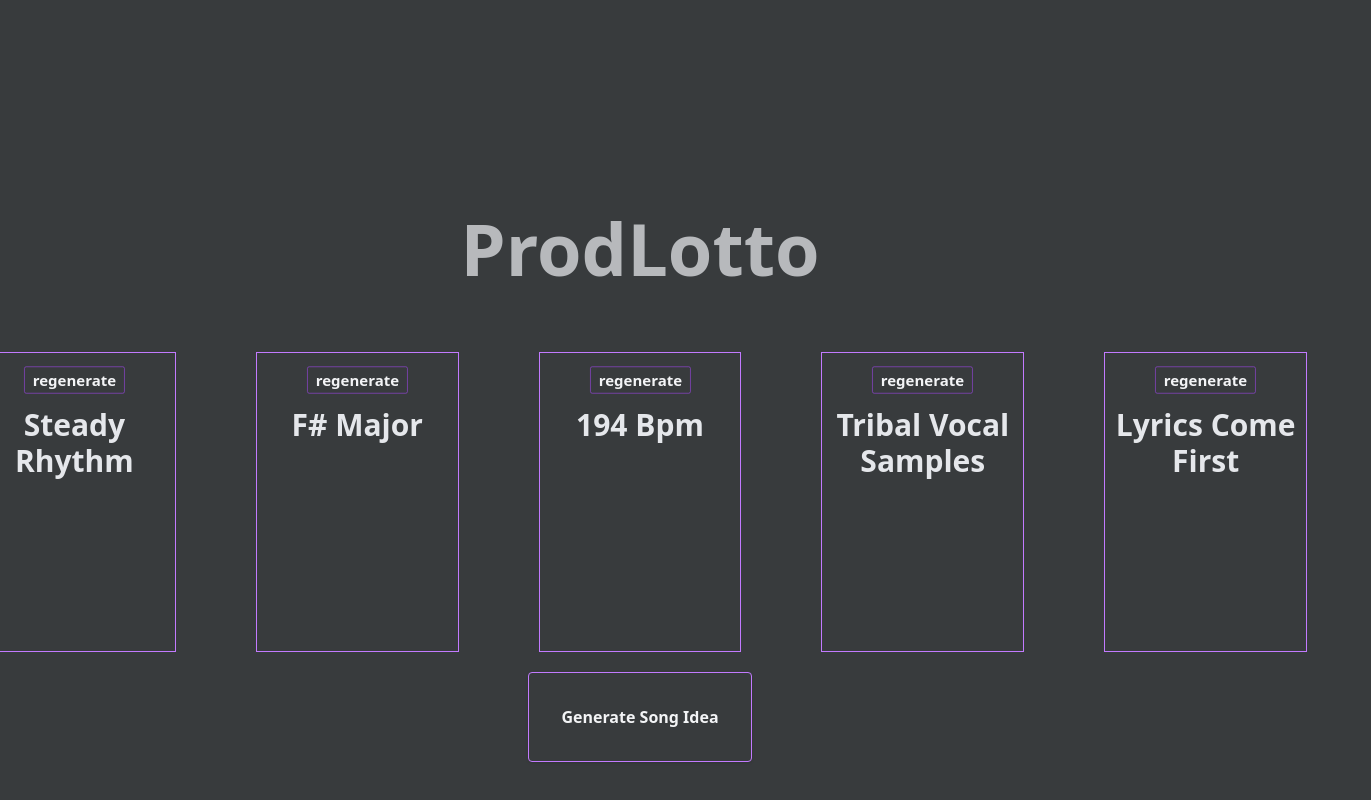
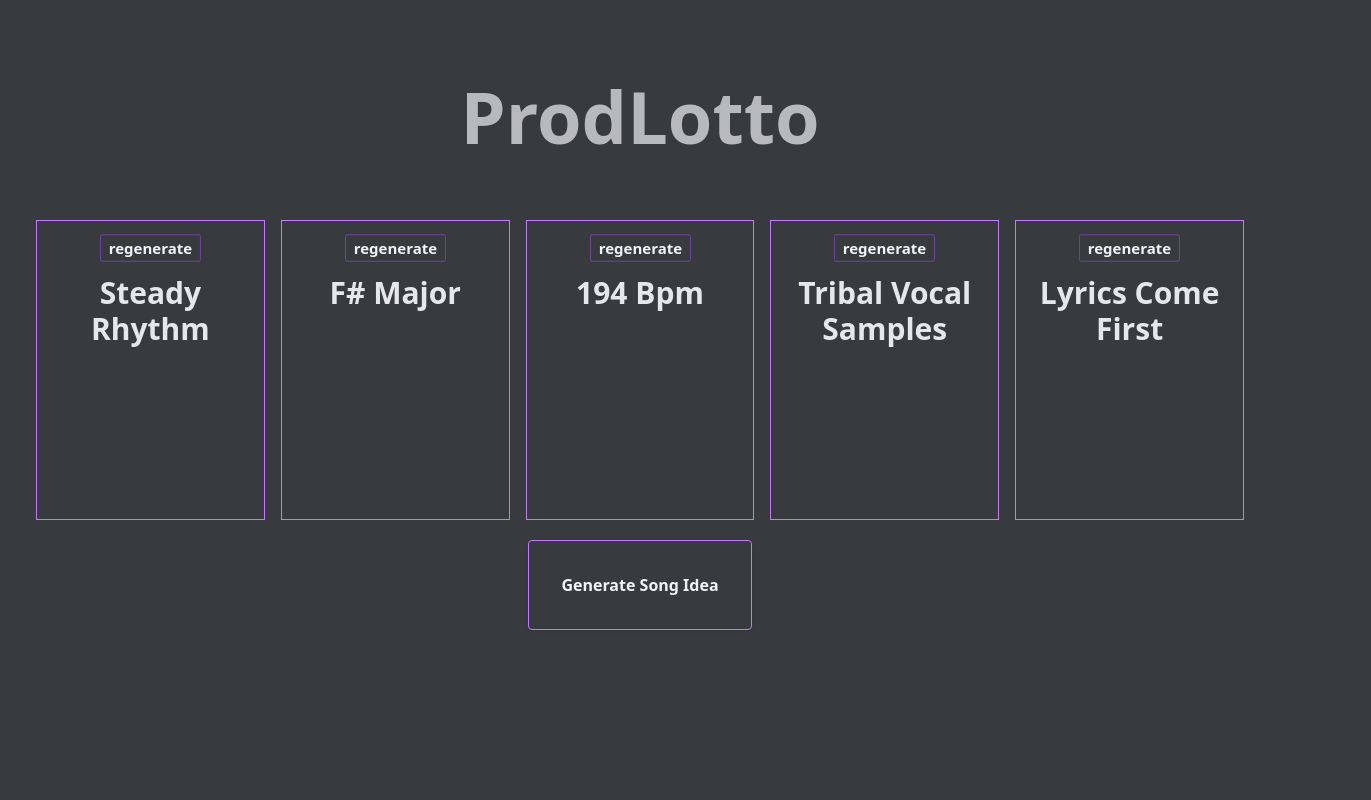
Before and after one commit to DeanEby/prodlotto, a React (Vite) app in the folder prodlotto/: page / in a window 1280 px wide. Shown: the top 800 px of the page, 1371 px wide, since content can reach past the window. Built offline with nearby package versions, Linux system fonts and the light colour scheme.

Commit message:
update styling

```diff
--- a/prodlotto/index.html
+++ b/prodlotto/index.html
@@ -7,7 +7,7 @@
     <title>prodlotto</title>
   </head>
   <body>
-    <div id="root"></div>
+    <div id="root" className="flex justify-center"></div>
     <script type="module" src="/src/main.tsx"></script>
   </body>
 </html>
--- a/prodlotto/src/App.css
+++ b/prodlotto/src/App.css
@@ -1 +1,4 @@
-body {background-color: #383b3d;}
+body {
+    background-color: #383b3d;
+
+}
--- a/prodlotto/src/App.tsx
+++ b/prodlotto/src/App.tsx
@@ -44,11 +44,11 @@ function App() {
 
 
   return (
-    <div className="justify-self-center items-center p-11 m-30 shrink">
+    <div className="container mx-auto px-4 py-8">
       <h1 className='text-center text-7xl font-bold text-gray-200 p-12 animate-pulse'>
         ProdLotto
       </h1>
-      <div className = "flex justify-between text-3xl p-5 font-bold text-gray-200 gap-20 capitalize text-center w-full h-auto ">
+      <div className = "flex flex-wrap gap-4 text-3xl p-5 font-bold text-gray-200 capitalize text-center">
       <Card id={1}/>
       <Card id={2}/>
       <Card id={3}/>
--- a/prodlotto/src/card.tsx
+++ b/prodlotto/src/card.tsx
@@ -6,8 +6,7 @@ const Card = ({id}:{
 ) => {
 
   return (
-
-  <div className='.grid-cols-5 text-base sm:text-lg md:text-xl lg:text-2xl xl:text-3xl .grid-rows-5 border border-purple-400 w-[250px] h-[300px] w-full md:w-1/2 flex-1 mx-auto max-w-md'>
+  <div className=".grid-cols-5 text-base sm:text-lg md:text-xl lg:text-2xl xl:text-3xl .grid-rows-5 border border-purple-400 w-[250px] h-[300px] w-full md:w-1/2 flex-1 mx-auto max-w-md">
     <button className= "bg-transparent text-base sm:text-lg md:text-xl lg:text-2xl xl:text-3xl hover:bg-gray-400 text-gray-100 hover:text-purple-800 text-grey-100 font-semibold py-2 px-4 border border-purple-500 hover:border-transparent rounded scale-50"
         onClick={() => updateElement(id)}>regenerate</button>
     <h1 id={String(id)}></h1>
```
